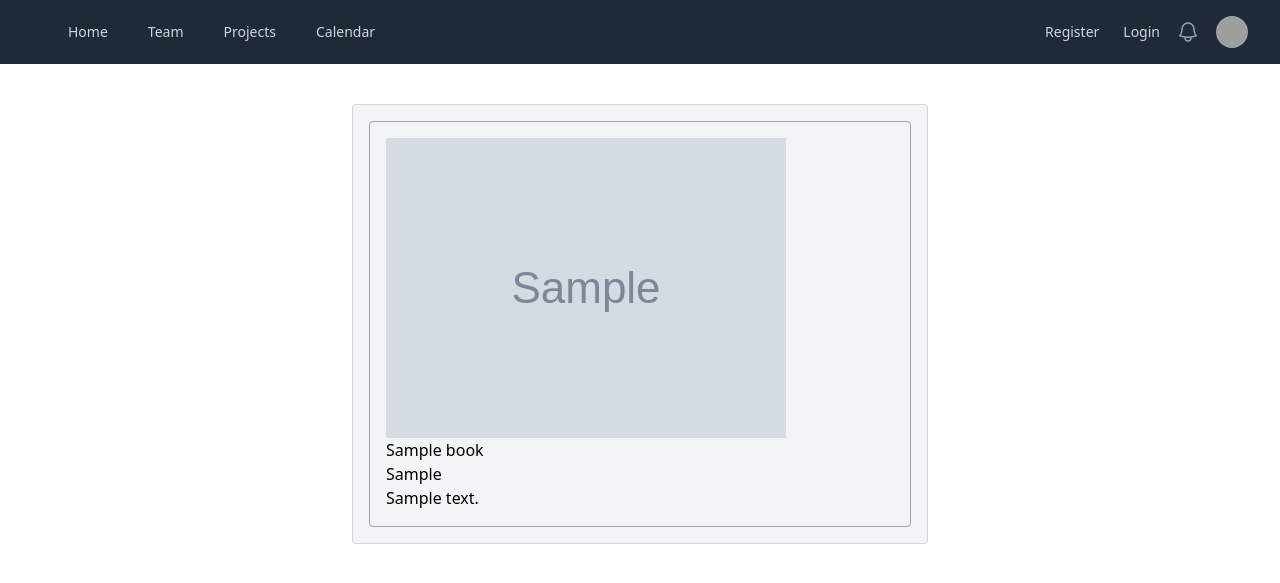
After one commit to Shryen/Library, a Laravel app: page /books/index in a window 1280 px wide. The commit adds this page. Shown: the top 583 px of the page. Run offline with Laravel 10, Linux system fonts and the light colour scheme; tables that the repository leaves empty hold one stand-in row (values such as "Sample post"); grey boxes marked "Sample" are stand-in pictures; grey boxes are pictures that could not be loaded.

Commit message:
View Post by its slug

```diff
--- a/app/Http/Controllers/BookController.php
+++ b/app/Http/Controllers/BookController.php
@@ -4,11 +4,23 @@ namespace App\Http\Controllers;
 
 use App\Models\Book;
 use Illuminate\Http\Request;
+use Illuminate\Support\Str;
 
 class BookController extends Controller
 {
     public function create(){
-        return view('book/create');
+        return view('book.create');
+    }
+    public function index(){
+        return view('book.index',[
+            'books' => Book::all(),
+        ]);
+    }
+
+    public function show(Book $book){
+        return view('book.show',[
+            'book' => $book
+        ]);
     }
 
     public function store(){
@@ -16,7 +28,9 @@ class BookController extends Controller
             'title'=> 'required|max:255',
             'description' => 'required|max:255',
             'year' => 'required|max:4',
+            'slug' => '',
         ]);
+        $attributes['slug'] = Str::slug($attributes['title'],'-');
         $book = Book::create($attributes);
         $book->save();
         return redirect('/')->with('success', 'Book added to database');
--- a/app/Models/Book.php
+++ b/app/Models/Book.php
@@ -13,6 +13,7 @@ class Book extends Model
         'title',
         'description',
         'year',
+        'slug',
     ];
 
 }
--- a/resources/views/book/create.blade.php
+++ b/resources/views/book/create.blade.php
@@ -3,6 +3,7 @@
         <x-title>Add book</x-title>
         <form action="/add" method="POST" class="space-y-4">
             @csrf
+            <input type="hidden" name="slug" />
             <div>
                 <x-input-label for="title" :value="__('title')" />
                 <x-text-input class="block mt-1 w-full" type="text" name="title" :value="old('title')" required autofocus
--- /dev/null
+++ b/resources/views/book/index.blade.php
@@ -0,0 +1,11 @@
+<x-layout>
+    <x-section>
+        @if ($books->count())
+            @foreach ($books as $book)
+                <x-book.book-section :books="$book" />
+            @endforeach
+        @else
+            <p>No books yet. Check back later</p>
+        @endif
+    </x-section>
+</x-layout>
--- /dev/null
+++ b/resources/views/components/book/book-section.blade.php
@@ -0,0 +1,9 @@
+@props(['books'])
+<a>
+    <div class="border border-gray-400 p-4 rounded">
+        <img src="{{ $books->thumbnail }}" alt="{{ $books->title }}">
+        <a href="/book/{{ $books->slug }}">{{ $books->title }}</h1>
+            <p>{{ $books->year }}</p>
+            <p>{{ $books->description }}</p>
+    </div>
+</a>
--- a/resources/views/components/navbar.blade.php
+++ b/resources/views/components/navbar.blade.php
@@ -97,7 +97,7 @@
                         <a href="#" class="block px-4 py-2 text-sm text-gray-700" role="menuitem" tabindex="-1"
                             id="user-menu-item-0">Your Profile</a>
                         @admin
-                            <a href="/book/create" class="block px-4 py-2 text-sm text-gray-700" role="menuitem"
+                            <a href="/books/create" class="block px-4 py-2 text-sm text-gray-700" role="menuitem"
                                 tabindex="-1" id="user-menu-item-1">Add book</a>
                         @endadmin
                         <form action="/logout" method="post">
--- a/routes/web.php
+++ b/routes/web.php
@@ -15,11 +15,13 @@ Route::middleware('auth')->group(function () {
     Route::delete('/profile', [ProfileController::class, 'destroy'])->name('profile.destroy');
 });
 
-Route::post('/add',[BookController::class,'store']);
+Route::get('books/index', [BookController::class, 'index']);
+Route::get('book/{book:slug}', [BookController::class, 'show']);
 
-Route::middleware('can:admin')->group(function(){
-    Route::get('book/create', [BookController::class, 'create']);
+Route::middleware('can:admin')->group(function () {
+    Route::post('/add', [BookController::class, 'store']);
+    Route::get('books/create', [BookController::class, 'create']);
 });
 
 
-require __DIR__.'/auth.php';
+require __DIR__ . '/auth.php';
```
Also changed, not shown: resources/views/book/show.blade.php (added, +15 -0 lines), database/migrations/2023_10_31_112900_create_books_table.php.
